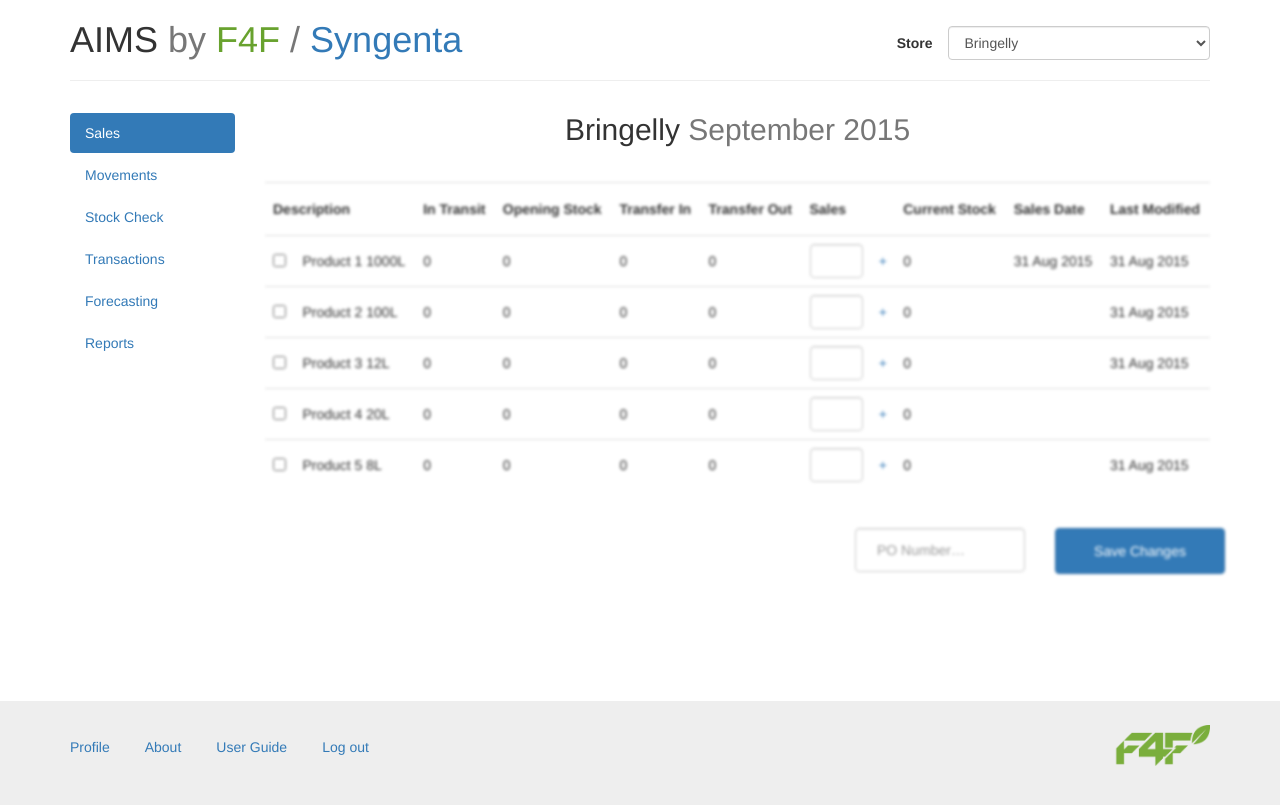
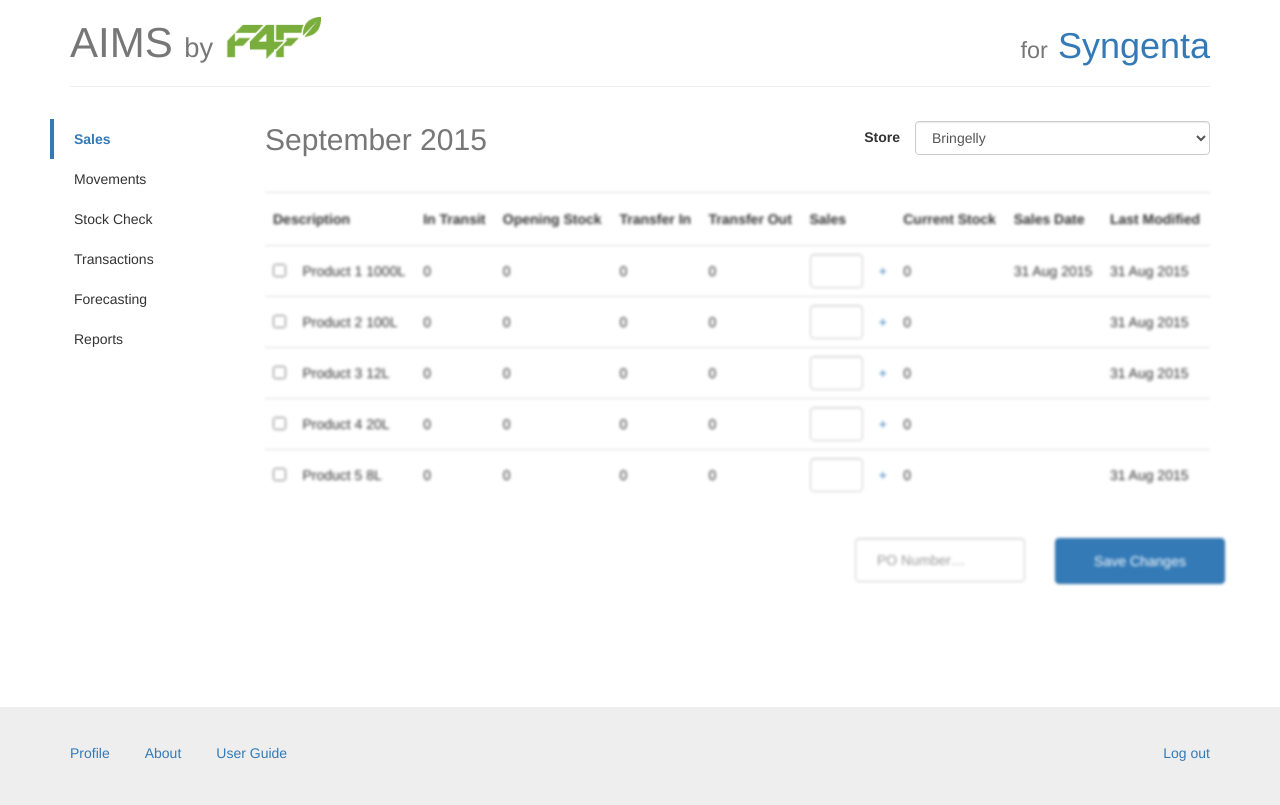
Before and after one commit to howardjfraser/howardjfraser.github.io, a Jekyll site: the page built from aims/index.html, in a window 1280 px wide. Shown: the top 805 px of the page. Built offline with Jekyll 4.4.1, drawn with Linux system fonts in a browser that asks for light colours.

Commit message:
Header tweaks.

```diff
--- a/_includes/footer.html
+++ b/_includes/footer.html
@@ -6,10 +6,9 @@
         <a href="">Profile</a>
         &nbsp;&nbsp;&nbsp;&nbsp;&nbsp;&nbsp;&nbsp;&nbsp;<a href="">About</a>
         &nbsp;&nbsp;&nbsp;&nbsp;&nbsp;&nbsp;&nbsp;&nbsp;<a href="">User Guide</a>
-        &nbsp;&nbsp;&nbsp;&nbsp;&nbsp;&nbsp;&nbsp;&nbsp;<a href="">Log out</a>
       </div>
-      <div class="col-xs-4 text-right" style="margin-top: -12px;">
-        <img src="../images/logo.png" alt="logo" style="width: 96px;">
+      <div class="col-xs-4 text-right" style="">
+        <a href="">Log out</a>
       </div>
     </div>
   </div>
--- a/_includes/header.html
+++ b/_includes/header.html
@@ -3,31 +3,21 @@
   <div class="container">
 
     <header class="row ">
-      <div class="col-xs-8">
-        <h1>
-          AIMS
-          <span class="text-muted">by </span>
-          <span style="color: rgb(104, 162, 46)">F4F</span>
-          <span class="text-muted">/</span>
+      <div class="col-xs-6">
+        <h1 style="font-size: 42px;">
+          <span style="<!-- color: rgb(104, 162, 46) -->" class="text-muted">AIMS</span>
+          <span class="text-muted"><small>by</small></span>
+          <img src="../images/logo.png" alt="logo" style="width: 96px; margin-top: -16px;">
+        </h1>
+      </div>
+
+      <div class="col-xs-6 text-right">
+        <h1 style="margin-top: 26px;">
+          <span class="text-muted"><small>for</small></span>
           <a href="" data-toggle="modal" data-target="#supplier-switcher">Syngenta</a>
         </h1>
       </div>
 
-      <div class="col-xs-1 text-right" style="margin-top: 33px; padding-right: 0;">
-        <strong>Store</strong>
-      </div>
-
-      <div class="col-xs-3">
-        <select id="store" class="form-control" style="margin-top: 26px;">
-          <option>Bringelly</option>
-          <option>Emerald</option>
-          <option>Flemington</option>
-          <option>Kadina</option>
-          <option>Moura</option>
-          <option>Saddleworth</option>
-          <option>Theodore</option>
-        </select>
-      </div>
 
     </header>
 
--- a/_includes/main.html
+++ b/_includes/main.html
@@ -1,5 +1,27 @@
-<div class="col-xs-10" >
-  <h2 class="text-center" style="margin-top: 0; margin-bottom: 36px;">Bringelly <span class="text-muted">September 2015</span></h2>
+<div class="col-xs-10 " >
+
+  <div class="row" style="margin-bottom: 26px;">
+    <div class="col-xs-6">
+      <h2 class="" style="margin-top: 4px;">
+        <span class="text-muted">September 2015</span>
+      </h2>
+    </div>
+    <div class="col-xs-2 text-right" style="margin-top: 8px; padding-right: 0;">
+      <strong>Store</strong>
+    </div>
+
+    <div class="col-xs-4">
+      <select id="store" class="form-control" style="margin-top: 2px;">
+        <option>Bringelly</option>
+        <option>Emerald</option>
+        <option>Flemington</option>
+        <option>Kadina</option>
+        <option>Moura</option>
+        <option>Saddleworth</option>
+        <option>Theodore</option>
+      </select>
+    </div>
+  </div>
 
 
   <table class="table " style="border-top: 0; -webkit-filter: blur(1.5px);">
@@ -82,16 +104,16 @@
   </table>
 </div>
 
-<div class="row" style=" -webkit-filter: blur(1.5px)">
+<div class="row" style="">
   <!-- <div class="col-xs-1 col-xs-offset-7 text-right">
     <input type="checkbox" class="form-control"style="margin-top: 21px;">
   </div> -->
   <div class="col-xs-2 col-xs-offset-8">
-    <input type="text" class="form-control"style="padding: 21px; margin-top: 18px;"
+    <input type="text" class="form-control"style="padding: 21px; margin-top: 18px; -webkit-filter: blur(1.5px);"
     placeholder="PO Number&hellip;">
   </div>
   <div class="col-xs-2">
-    <button class="btn btn-primary btn-block" style="padding: 12px; margin-top: 18px;">Save Changes</button>
+    <button class="btn btn-primary btn-block" style="padding: 12px; margin-top: 18px; -webkit-filter: blur(1.5px);">Save Changes</button>
   </div>
 </div>
 
--- a/_includes/nav.html
+++ b/_includes/nav.html
@@ -1,5 +1,5 @@
-    <div class="col-xs-2">
-      <ul class="nav nav-pills nav-stacked nowrap">
+    <div class="col-xs-2" style="margin-left: -20px; margin-right: 20px">
+      <ul class="nav nav-bordered nav-stacked nowrap">
         <li role="presentation" class="active"><a href="#">Sales</a></li>
         <li role="presentation"><a href="#">Movements</a></li>
         <li role="presentation"><a href="#">Stock Check</a></li>
--- a/_sass/_application.scss
+++ b/_sass/_application.scss
@@ -38,3 +38,103 @@
     padding-bottom: 16px;
   }
 }
+
+.yorkville {
+  font-family: yorkville, helvetica;
+}
+
+
+// Underline nav
+//
+// Extends `.nav` like other Bootstrap navs.
+
+.nav-bordered {
+  > li {
+    float: left;
+
+    // Links rendered as pills
+    > a {
+      display: inline-block;
+      padding: 10 0;
+      font-weight: 400;
+      color: #333;
+      border-bottom: 4px solid transparent;
+
+      &:hover,
+      &:focus {
+        color: #337ab7;
+        background-color: transparent;
+      }
+    }
+
+    + li {
+      margin-left: 30;
+    }
+
+    // Active state
+    &.active > a {
+      &,
+      &:hover,
+      &:focus {
+        font-weight: 600;
+        color: #337ab7;
+        border-bottom-color: #337ab7;
+      }
+    }
+  }
+
+  &.nav-justified {
+    > li + li {
+      margin-left: 0;
+    }
+    > li > a {
+      margin-bottom: 0;
+    }
+  }
+
+  &.nav-stacked {
+    > li {
+      float: none;
+      margin-left: 0;
+
+      + li {
+        margin-top: 0;
+      }
+
+      &.active > a {
+        &,
+        &:hover,
+        &:focus {
+          border-left-color: #337ab7
+        }
+      }
+    }
+
+    > li > a {
+      display: block;
+      padding: 10px 10px 10px 20px;
+      border-bottom: 0;
+      border-left: 4px solid transparent;
+
+      &:hover,
+      &:focus {
+        border-left: 4px solid;
+      }
+    }
+
+    .nav-header {
+      padding-left: (30px + 4px);
+    }
+
+    .nav-divider {
+      height: 1px;
+      margin: ((24 / 2) - 1) 0;
+      overflow: hidden;
+      background-color: rgba(255,255,255,.2);
+
+      margin-left: (20px + 4px);
+      margin-top: 20px;
+      margin-bottom: 25px;
+    }
+  }
+}
```
